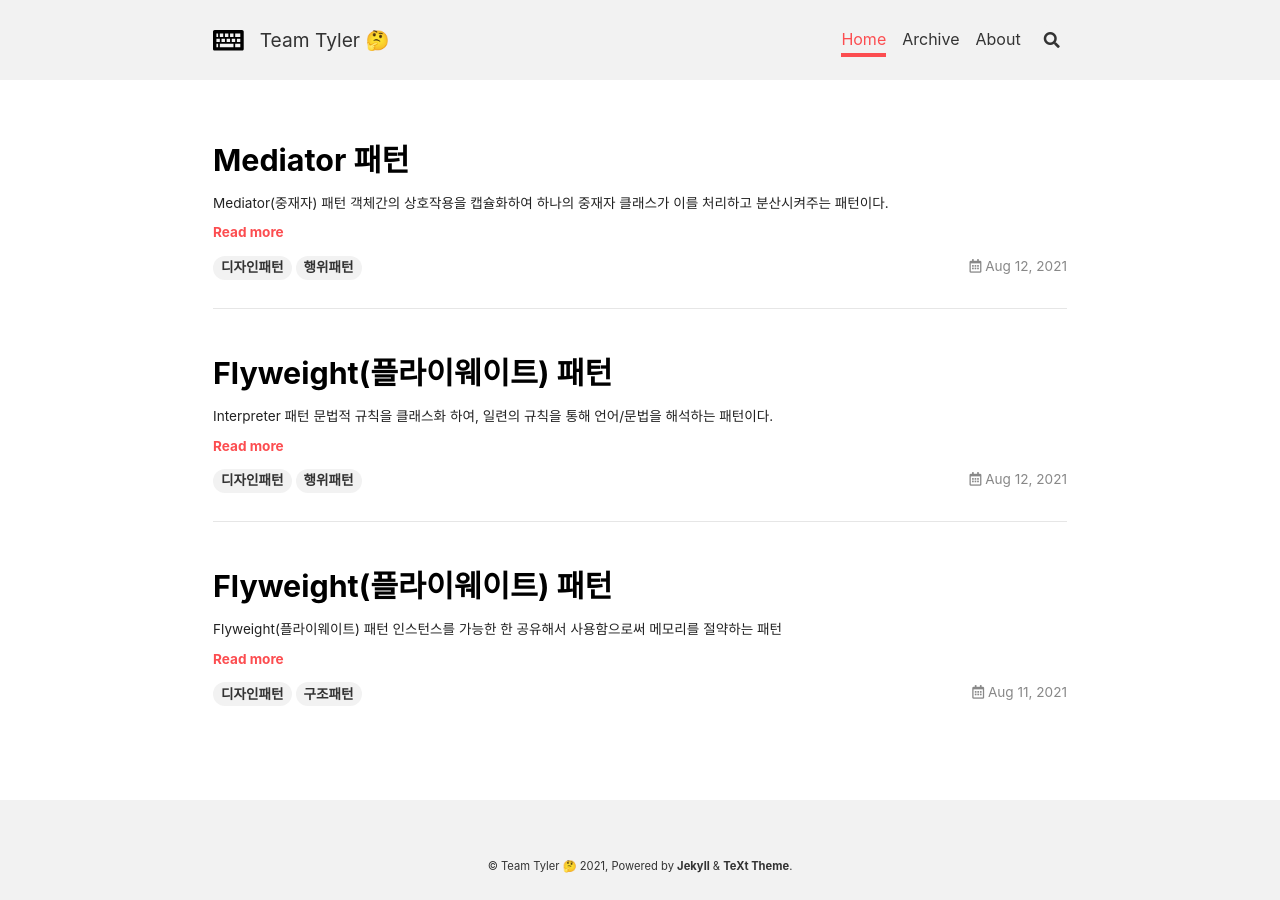
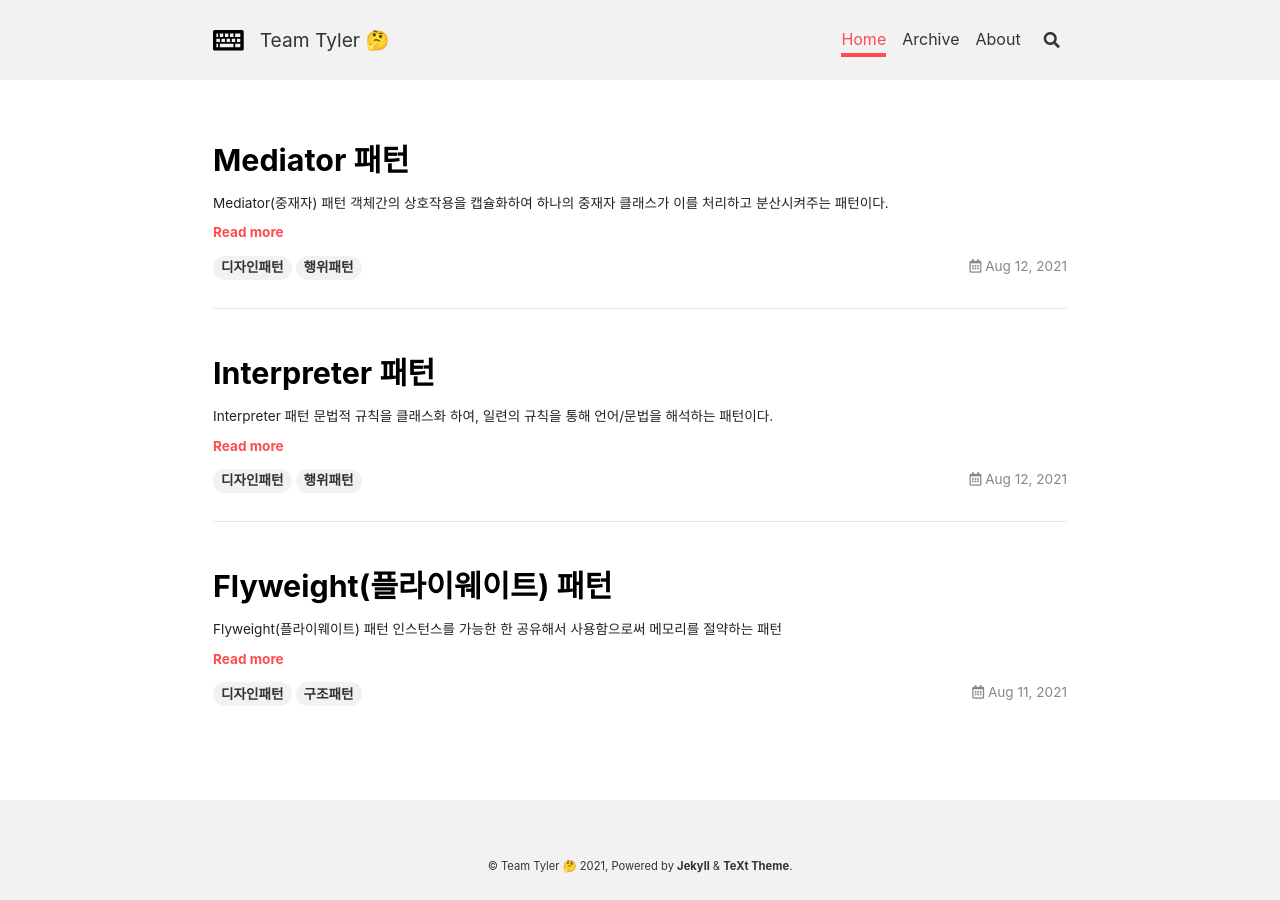
Before and after one commit to prgrms-web-devcourse/be-team-f-study2, a Jekyll site: the page built from index.html, in a window 1280 px wide. Built offline with Jekyll 4.4.1, drawn with Linux system fonts in a browser that asks for light colours; nearby versions of some CDN libraries; the list of posts is cut into pages by our own code.

Commit message:
제목 수정

```diff
--- a/_posts/2021-08-12-Interpreter.md
+++ b/_posts/2021-08-12-Interpreter.md
@@ -1,5 +1,5 @@
 ---
-title: Flyweight(플라이웨이트) 패턴
+title: Interpreter 패턴
 tags:
   - 디자인패턴
   - 행위패턴
```
